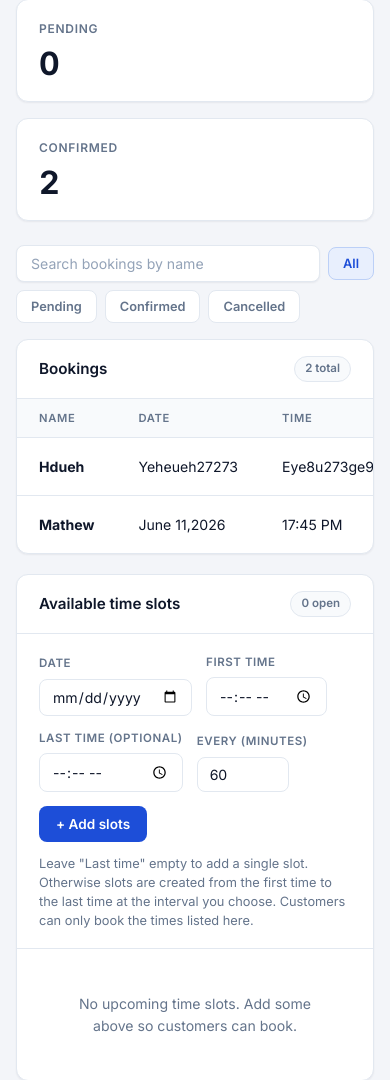
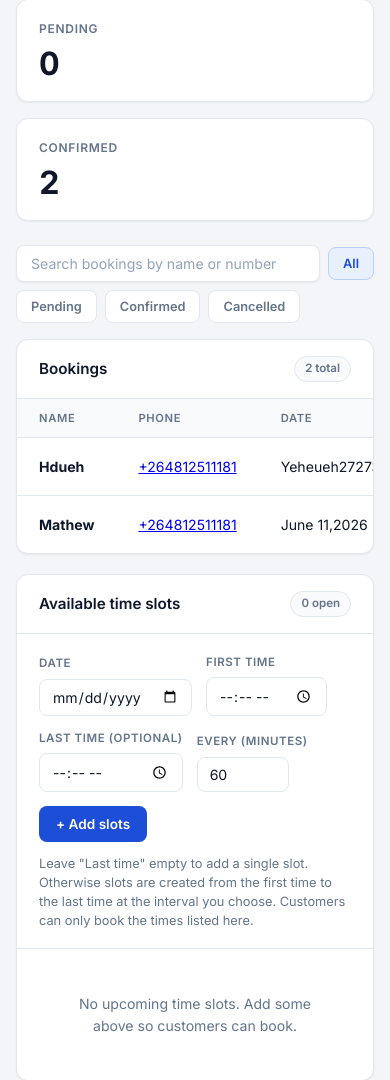
Before and after one commit to FLow1523/StoreFrontBot, a Django app: page /dashboard/ in a window 390 px wide. Shown: the part 411-1491 px from the top of the page. Run offline with Django 5.2, Linux system fonts and the light colour scheme; a user stored in the database is signed in; data comes from the database, SQL or seed files in the repository; data that the repository does not hold is empty.

Commit message:
Show customer phone numbers on the bookings dashboard

```diff
--- a/bookings/models.py
+++ b/bookings/models.py
@@ -1,3 +1,5 @@
+import re
+
 from django.db import models
 
 
@@ -33,5 +35,16 @@ class Booking(models.Model):
     )
     created_at = models.DateTimeField(auto_now_add=True)
 
+    @property
+    def phone_digits(self):
+        """Digits only, e.g. 264811111111. Used for search and for chat links."""
+        return re.sub(r"\D", "", self.phone_number or "")
+
+    @property
+    def display_phone(self):
+        """International format with a leading plus, even for older records saved without one."""
+        digits = self.phone_digits
+        return f"+{digits}" if digits else (self.phone_number or "")
+
     def __str__(self):
         return f"{self.name} - {self.date} at {self.time}"
--- a/templates/dashboard.html
+++ b/templates/dashboard.html
@@ -27,7 +27,7 @@
 
   <!-- TOOLBAR -->
   <div class="toolbar">
-    <input class="search-box" type="text" placeholder="Search bookings by name" oninput="filterBookings(this.value)">
+    <input class="search-box" type="text" placeholder="Search bookings by name or number" oninput="filterBookings(this.value)">
     <button class="filter-btn active" onclick="setFilter('all',this)">All</button>
     <button class="filter-btn" onclick="setFilter('pending',this)">Pending</button>
     <button class="filter-btn" onclick="setFilter('confirmed',this)">Confirmed</button>
@@ -46,6 +46,7 @@
           <thead>
             <tr>
               <th>Name</th>
+              <th>Phone</th>
               <th>Date</th>
               <th>Time</th>
               <th>Service</th>
@@ -55,8 +56,9 @@
           </thead>
           <tbody id="bookings-table">
             {% for booking in bookings %}
-            <tr data-id="{{ booking.id }}" data-status="{{ booking.status }}" data-name="{{ booking.name|lower }}">
+            <tr data-id="{{ booking.id }}" data-status="{{ booking.status }}" data-name="{{ booking.name|lower }} {{ booking.phone_digits }}">
               <td><strong>{{ booking.name }}</strong></td>
+              <td>{% if booking.phone_digits %}<a class="phone-link" href="https://wa.me/{{ booking.phone_digits }}" target="_blank" rel="noopener noreferrer" title="Open a WhatsApp chat">{{ booking.display_phone }}</a>{% else %}<span class="muted">-</span>{% endif %}</td>
               <td>{{ booking.date }}</td>
               <td>{{ booking.time }}</td>
               <td>{{ booking.service }}</td>
```
